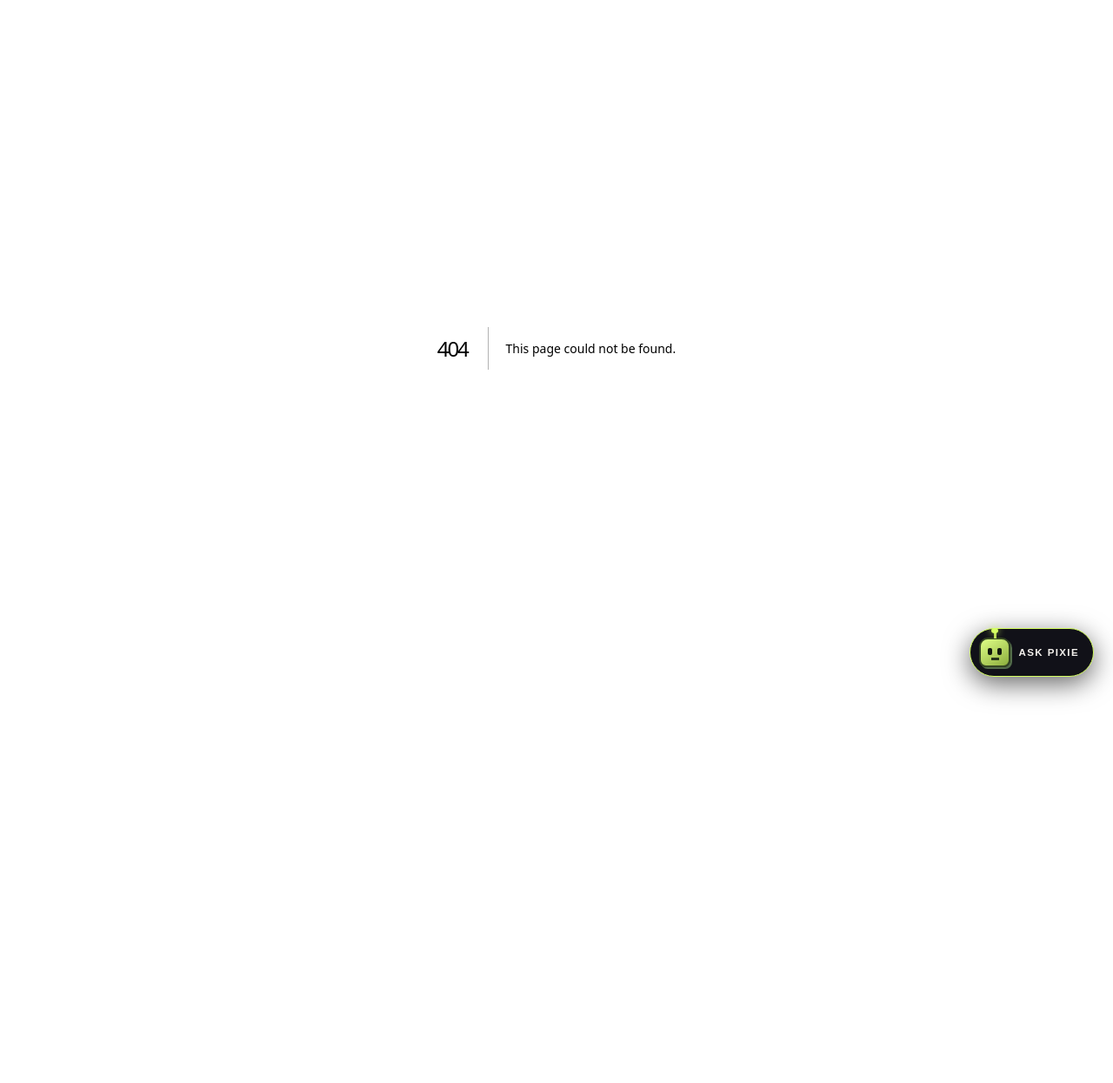
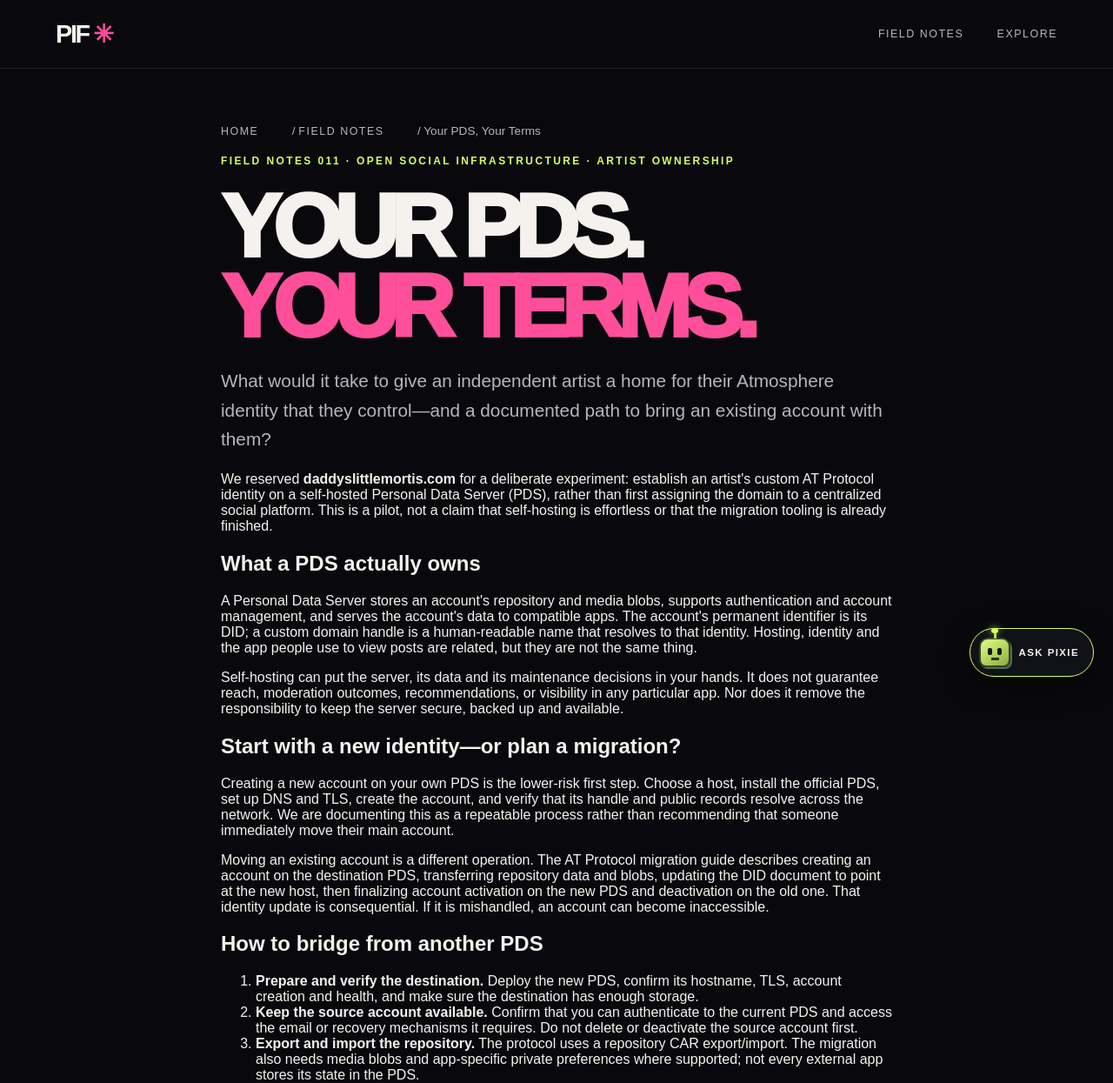
Before and after one commit to Loptr-Lab/pay-it-forward, a Next.js app: page /field-notes/your-pds-your-terms in a window 1280 px wide. Before the commit this address had no page. Shown: the top 1245 px of the page at 87% size. Before the commit the page ends 800 px from the top, so only its background shows below. Built offline with nearby package versions, Linux system fonts and the light colour scheme.

Commit message:
Publish Field Notes 011 on artist-owned PDS infrastructure

```diff
--- /dev/null
+++ b/src/app/field-notes/your-pds-your-terms/page.tsx
@@ -0,0 +1,74 @@
+/* eslint react/no-unescaped-entities: off */
+import Link from "next/link";
+import Breadcrumbs from "../../components/Breadcrumbs";
+import SiteDirectoryFooter from "../../components/SiteDirectoryFooter";
+import type { Metadata } from "next";
+
+const canonical = "https://loptr-lab.github.io/pay-it-forward/field-notes/your-pds-your-terms/";
+
+export const metadata: Metadata = {
+  title: "Your PDS, Your Terms: Owning an AT Protocol Identity | Play It Forward",
+  description: "A practical, people-first look at hosting your own AT Protocol Personal Data Server, creating a portable identity, and moving an existing account—with risks, costs, and no sponsored recommendations.",
+  alternates: { canonical },
+  openGraph: {
+    title: "Your PDS, Your Terms",
+    description: "Your identity should not depend on one hosting provider. A people-first guide to self-hosting and PDS migration.",
+    url: canonical,
+    type: "article",
+  },
+};
+
+export default function Page() {
+  return <main>
+    <header className="topbar"><Link className="wordmark" href="/">PIF<span>✳</span></Link><nav><Link href="/field-notes/">Field Notes</Link><Link href="/adventure/">Explore</Link></nav></header>
+    <article style={{maxWidth:900,margin:"auto",padding:"5vw"}}>
+      <Breadcrumbs items={[{label:"Home",href:"/"},{label:"Field Notes",href:"/field-notes/"},{label:"Your PDS, Your Terms",href:"/field-notes/your-pds-your-terms/"}]}/>
+      <p className="eyebrow">FIELD NOTES 011 · OPEN SOCIAL INFRASTRUCTURE · ARTIST OWNERSHIP</p>
+      <h1 style={{fontSize:"clamp(3rem,8vw,6.5rem)",lineHeight:.9}}>YOUR PDS.<br/><em>YOUR TERMS.</em></h1>
+      <p style={{fontSize:"1.3rem",color:"var(--muted)",lineHeight:1.6}}>What would it take to give an independent artist a home for their Atmosphere identity that they control—and a documented path to bring an existing account with them?</p>
+
+      <p>We reserved <strong>daddyslittlemortis.com</strong> for a deliberate experiment: establish an artist's custom AT Protocol identity on a self-hosted Personal Data Server (PDS), rather than first assigning the domain to a centralized social platform. This is a pilot, not a claim that self-hosting is effortless or that the migration tooling is already finished.</p>
+
+      <h2>What a PDS actually owns</h2>
+      <p>A Personal Data Server stores an account's repository and media blobs, supports authentication and account management, and serves the account's data to compatible apps. The account's permanent identifier is its DID; a custom domain handle is a human-readable name that resolves to that identity. Hosting, identity and the app people use to view posts are related, but they are not the same thing.</p>
+      <p>Self-hosting can put the server, its data and its maintenance decisions in your hands. It does not guarantee reach, moderation outcomes, recommendations, or visibility in any particular app. Nor does it remove the responsibility to keep the server secure, backed up and available.</p>
+
+      <h2>Start with a new identity—or plan a migration?</h2>
+      <p>Creating a new account on your own PDS is the lower-risk first step. Choose a host, install the official PDS, set up DNS and TLS, create the account, and verify that its handle and public records resolve across the network. We are documenting this as a repeatable process rather than recommending that someone immediately move their main account.</p>
+      <p>Moving an existing account is a different operation. The AT Protocol migration guide describes creating an account on the destination PDS, transferring repository data and blobs, updating the DID document to point at the new host, then finalizing account activation on the new PDS and deactivation on the old one. That identity update is consequential. If it is mishandled, an account can become inaccessible.</p>
+
+      <h2>How to bridge from another PDS</h2>
+      <ol>
+        <li><strong>Prepare and verify the destination.</strong> Deploy the new PDS, confirm its hostname, TLS, account creation and health, and make sure the destination has enough storage.</li>
+        <li><strong>Keep the source account available.</strong> Confirm that you can authenticate to the current PDS and access the email or recovery mechanisms it requires. Do not delete or deactivate the source account first.</li>
+        <li><strong>Export and import the repository.</strong> The protocol uses a repository CAR export/import. The migration also needs media blobs and app-specific private preferences where supported; not every external app stores its state in the PDS.</li>
+        <li><strong>Update the identity carefully.</strong> The DID document must point to the new PDS and its signing key. PLC-managed identities can require authorization from the old PDS and a time-limited security token. Self-controlled rotation keys can provide an independent recovery path, but must be secured before a crisis.</li>
+        <li><strong>Finalize and verify.</strong> Activate the account at the new PDS, deactivate it at the source, check repository and blob completeness, test login in compatible apps, and retain backups and recovery notes.</li>
+      </ol>
+      <p>For a working account, we recommend first testing the process with a disposable identity and reading the official migration and recovery guides. Migration tools such as <a href="https://github.com/bluesky-social/goat">goat</a> and <a href="https://pdsmoover.com/">PDS MOOver</a> exist, but tool interfaces and migration procedures can change. We will link to maintained tools and record what we actually test; we will not pretend the identity transition is a harmless one-click transfer.</p>
+
+      <h2>Our process, in public</h2>
+      <p>The <a href="https://atmosphere.loptrlab.com/">Loptr Lab Atmosphere field guide</a> is where we are developing a plain-language path and reusable code for creating an identity on an artist-owned PDS and bridging from another host. The repository includes the evolving implementation, provider-neutral notes, preflight checks, migration checklist, backup and recovery guidance, and a record of the pilot's verified steps.</p>
+      <p>We are using Daddy's Little Mortis as the first reference deployment because its domain has intentionally been held back for this identity. The real setup will expose the practical costs, DNS work, accessibility barriers and steps that still require human judgment.</p>
+
+      <h2>People over profit—and no sponsorship</h2>
+      <p><strong>This project is not sponsored.</strong> We have no paid relationship, affiliate arrangement, referral commission or promotional obligation to any hosting provider or migration-tool author mentioned in our research. We are not accepting sponsorship for this process. A commercial sponsorship would compromise the independence and people-over-profit, accessibility-first approach that Play It Forward is meant to practice.</p>
+      <p>Provider links are offered as starting points for readers to compare—not endorsements. We will evaluate cost, transparent billing, privacy, accessibility, cancellation, support, portability and maintenance burden. Where we publish prices or provider experiences, we will date them and distinguish verified facts from estimates.</p>
+      <p>The kit is intended to remain free to use, open to review, and useful even if readers choose a different provider. You should not have to buy our services, join a mailing list, or use a specific company to benefit from the documentation.</p>
+
+      <h2>Read the source; help improve it</h2>
+      <ul>
+        <li><a href="https://github.com/ibloud/atmosphere-field-guide">Atmosphere field guide and implementation repository</a> — source, code and the public deployment.</li>
+        <li><a href="https://atproto.com/guides/self-hosting">Official AT Protocol self-hosting guide</a> — PDS deployment fundamentals.</li>
+        <li><a href="https://atproto.com/guides/account-migration">Official account migration guide</a> — migration stages and technical details.</li>
+        <li><a href="https://atproto.com/guides/account-recovery">Official account recovery guide</a> — identity recovery and rotation keys.</li>
+        <li><a href="https://github.com/bluesky-social/pds">Official PDS software</a> — maintained implementation.</li>
+      </ul>
+      <aside style={{borderLeft:"4px solid var(--accent)",padding:20,background:"var(--surface)"}}>
+        <strong>Field Notes disclosure</strong>
+        <p>This is an independent research and implementation project. No hosting company or software vendor paid for, reviewed, approved or sponsored this entry. Our provider comparisons and deployment notes are subject to change as we test the process.</p>
+      </aside>
+    </article>
+    <SiteDirectoryFooter tagline="INDEPENDENT · FAN-LED · ACCESSIBLE · FIELD NOTES"/>
+  </main>;
+}
```
